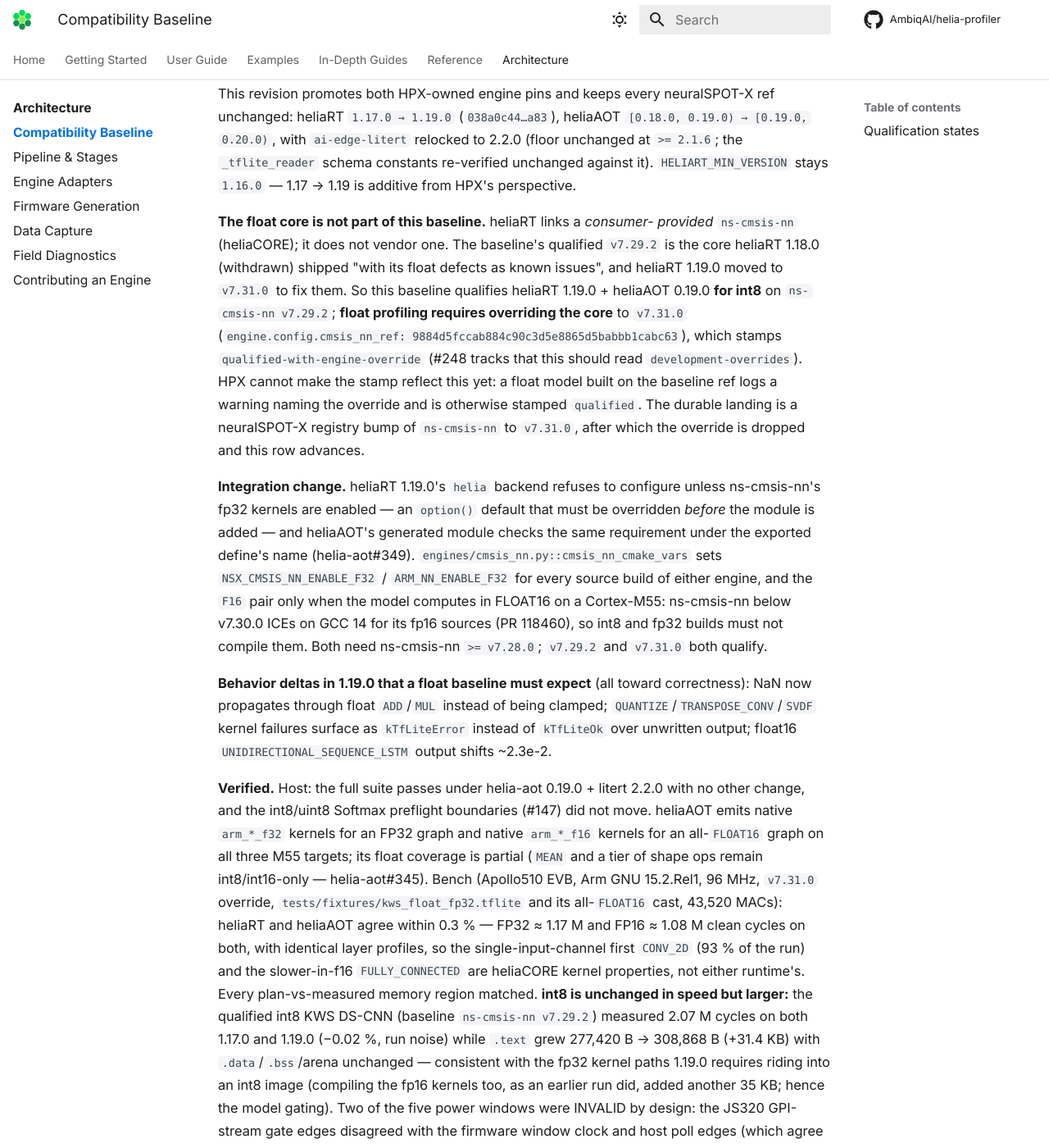
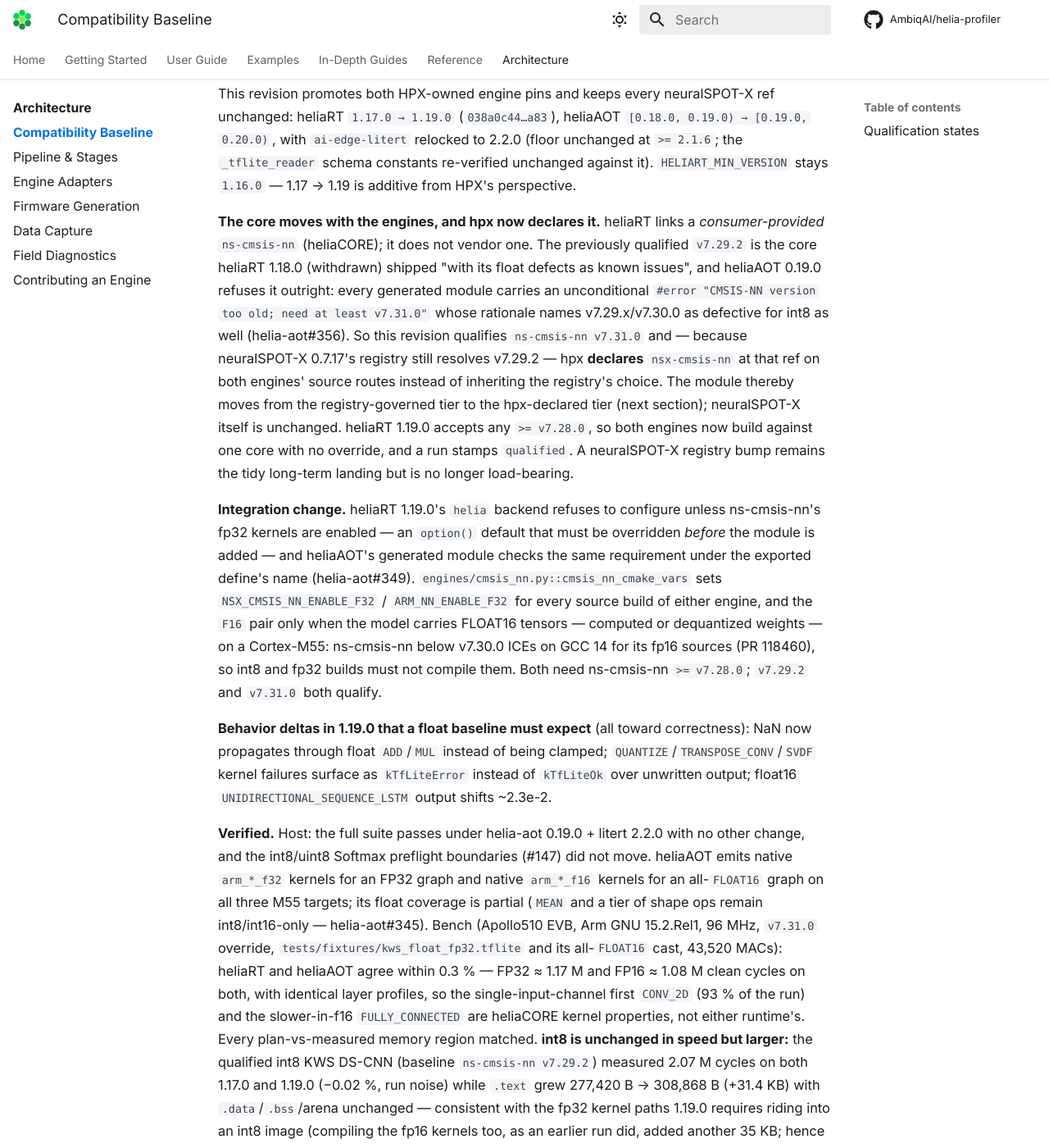
Before and after one commit to AmbiqAI/helia-profiler, an MkDocs documentation site: the page built from docs/architecture/compatibility-baseline.md, in a window 1280 px wide and 1400 px high, scrolled down 1187 px. Shown: the whole window at 82% size. Built offline with MkDocs 1.6.1 and Material for MkDocs 9.7.7, drawn with Linux system fonts in a browser that asks for light colours; some web fonts are replaced; comment, search, counter and statistics services are not loaded; some of the changed text lies outside the part shown.

Commit message:
feat(baseline): #246 — qualify ns-cmsis-nn v7.31.0 and declare nsx-cmsis-nn at the baseline ref on both engines (option A)
hpx validate showed helia-aot 0.19.0 refuses the previously qualified core:
every generated module #errors below ns-cmsis-nn v7.31.0, calling v7.29.x
defective for int8 too. neuralSPOT-X 0.7.17's registry still resolves
v7.29.2, so hpx now declares nsx-cmsis-nn itself at the baseline's
qualified ref (v7.31.0) on the heliaRT registry route and the shared
cmsis_nn_module_ref default; a user cmsis_nn_ref/path still wins. The module
moves from the registry-governed tier to the hpx-declared tier; neuralspotx
is unchanged and float runs need no override, so the float-over-baseline
warning goes away.

fp16 kernels are also enabled for models whose FLOAT16 *weights* are
dequantized on an MVE-F core: heliaAOT's module requires them for the
f16->f32 widening cast (pass-2 bench). The reader counts a FLOAT16 input to
DEQUANTIZE while still ignoring FLOAT32 casts at an int8 model's edges.

Baseline fingerprint, exact-ref tests, and the hardware-validation
workflow's qualified ref follow the JSON.

```diff
--- a/docs/architecture/compatibility-baseline.md
+++ b/docs/architecture/compatibility-baseline.md
@@ -17,7 +17,7 @@ The current baseline is `hpx-neuralspotx-0.7.17-2026-09`:
 | `nsx-pmu-armv8m` | `5725c065…c88` |
 | `nsx-tflite-micro` | `7afcf2b4…333` |
 | `arm-cmsis-nn` | `6d21a6f8…f7c` |
-| `ns-cmsis-nn` | `63172642…d7f` (`v7.29.2`) |
+| `ns-cmsis-nn` | `9884d5fc…c63` (`v7.31.0`, hpx-declared — see below) |
 | `nsx-executorch` | `27eee513…b1ed` |
 | `nsx-sensors` | `c219a2bc…3e25` (`v0.3.0`, peeled) |
 | heliaRT | `1.19.0`, commit `038a0c44…a83` (min supported `1.16.0` — from `HELIART_MIN_VERSION` in code, not a baseline-JSON field) |
@@ -33,19 +33,21 @@ heliaAOT `[0.18.0, 0.19.0) → [0.19.0, 0.20.0)`, with `ai-edge-litert` relocked
 re-verified unchanged against it). `HELIART_MIN_VERSION` stays `1.16.0`
 — 1.17 → 1.19 is additive from HPX's perspective.
 
-**The float core is not part of this baseline.** heliaRT links a *consumer-
-provided* `ns-cmsis-nn` (heliaCORE); it does not vendor one. The baseline's
-qualified `v7.29.2` is the core heliaRT 1.18.0 (withdrawn) shipped "with its
-float defects as known issues", and heliaRT 1.19.0 moved to `v7.31.0` to fix
-them. So this baseline qualifies heliaRT 1.19.0 + heliaAOT 0.19.0 **for int8**
-on `ns-cmsis-nn v7.29.2`; **float profiling requires overriding the core** to
-`v7.31.0` (`engine.config.cmsis_nn_ref: 9884d5fccab884c90c3d5e8865d5babbb1cabc63`),
-which stamps `qualified-with-engine-override` (#248 tracks that this should read
-`development-overrides`). HPX cannot make the stamp reflect this yet: a float
-model built on the baseline ref logs a warning naming the override and is
-otherwise stamped `qualified`. The durable landing is a neuralSPOT-X registry bump
-of `ns-cmsis-nn` to `v7.31.0`, after which the override is dropped and this
-row advances.
+**The core moves with the engines, and hpx now declares it.** heliaRT links a
+*consumer-provided* `ns-cmsis-nn` (heliaCORE); it does not vendor one. The
+previously qualified `v7.29.2` is the core heliaRT 1.18.0 (withdrawn) shipped
+"with its float defects as known issues", and heliaAOT 0.19.0 refuses it
+outright: every generated module carries an unconditional
+`#error "CMSIS-NN version too old; need at least v7.31.0"` whose rationale
+names v7.29.x/v7.30.0 as defective for int8 as well (helia-aot#356). So this
+revision qualifies `ns-cmsis-nn v7.31.0` and — because neuralSPOT-X 0.7.17's
+registry still resolves v7.29.2 — hpx **declares** `nsx-cmsis-nn` at that ref
+on both engines' source routes instead of inheriting the registry's choice.
+The module thereby moves from the registry-governed tier to the hpx-declared
+tier (next section); neuralSPOT-X itself is unchanged. heliaRT 1.19.0 accepts
+any `>= v7.28.0`, so both engines now build against one core with no override,
+and a run stamps `qualified`. A neuralSPOT-X registry bump remains the tidy
+long-term landing but is no longer load-bearing.
 
 **Integration change.** heliaRT 1.19.0's `helia` backend refuses to configure
 unless ns-cmsis-nn's fp32 kernels are enabled — an `option()` default that must
@@ -53,7 +55,8 @@ be overridden *before* the module is added — and heliaAOT's generated module
 checks the same requirement under the exported define's name (helia-aot#349).
 `engines/cmsis_nn.py::cmsis_nn_cmake_vars` sets `NSX_CMSIS_NN_ENABLE_F32` /
 `ARM_NN_ENABLE_F32` for every source build of either engine, and the `F16`
-pair only when the model computes in FLOAT16 on a Cortex-M55: ns-cmsis-nn
+pair only when the model carries FLOAT16 tensors — computed or dequantized
+weights — on a Cortex-M55: ns-cmsis-nn
 below v7.30.0 ICEs on GCC 14 for its fp16 sources (PR 118460), so int8 and
 fp32 builds must not compile them. Both need ns-cmsis-nn `>= v7.28.0`;
 `v7.29.2` and `v7.31.0` both qualify.
@@ -123,18 +126,19 @@ on nothing 1.17-only).
 neuralSPOT-X 0.7.17 fixes the J-Link flash-verification false negative that
 aborted idempotent re-flashes of an unchanged image, and enforces
 `ExitOnError 1` in generated flash recipes (AmbiqAI/neuralspotx#220). Its
-packaged registry resolves `ns-cmsis-nn` at `v7.29.2`, and this promotion
-advances that qualified ref in lockstep.
+packaged registry resolves `ns-cmsis-nn` at `v7.29.2`; that promotion
+advanced the qualified ref in lockstep, and the 2026-09 revision then moved
+`nsx-cmsis-nn` into the hpx-declared tier at `v7.31.0`.
 
 Baseline refs relate to the packaged registry in two tiers. Modules HPX
 itself declares in generated apps (the SDK monorepo, PMU, heliaRT,
-nsx-sensors) carry manifest pins at the baseline refs, and those pins
-defeat the packaged registry — `nsx-sensors` stays at its audited `v0.3.0`
-pin even though 0.7.17's registry default is older. Modules that arrive
-only transitively (`nsx-cmsis-nn`, pulled by registry-backed heliaRT) have
-no manifest pin and follow the packaged registry. The stock-TFLM engine's
-declared modules (`nsx-tflite-micro`, `arm-cmsis-nn`) sit in this
-registry-governed tier too: hpx renders informational manifest revisions
+nsx-sensors and, since the 2026-09 revision, `nsx-cmsis-nn`) carry
+manifest pins at the baseline refs, and those pins defeat the packaged
+registry — `nsx-sensors` stays at its audited `v0.3.0` pin even though
+0.7.17's registry default is older, and `nsx-cmsis-nn` builds at `v7.31.0`
+where the registry would resolve `v7.29.2`. The stock-TFLM engine's
+declared modules (`nsx-tflite-micro`, `arm-cmsis-nn`) sit in the
+registry-governed tier: hpx renders informational manifest revisions
 for them, but NSX locking reads only the registry's module revision. For
 this whole tier the post-lock validation refuses to build when the
 resolved commit disagrees with this baseline, so a promotion must advance
```
Also changed, not shown: docs/guide/engines.md (+10 -10 lines), 11 other files.
